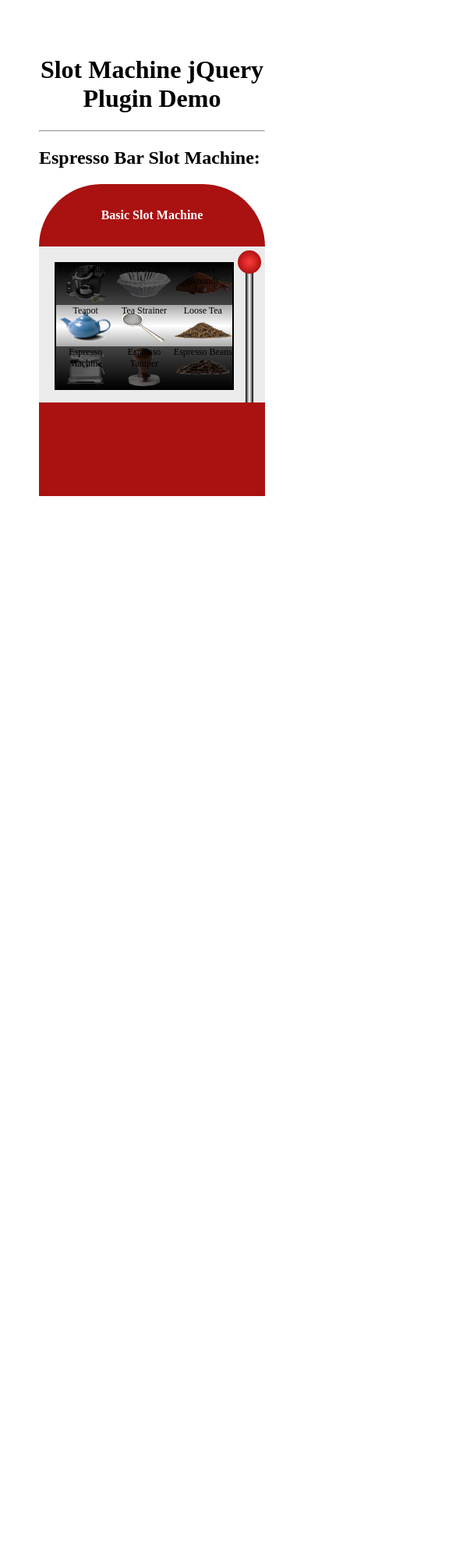
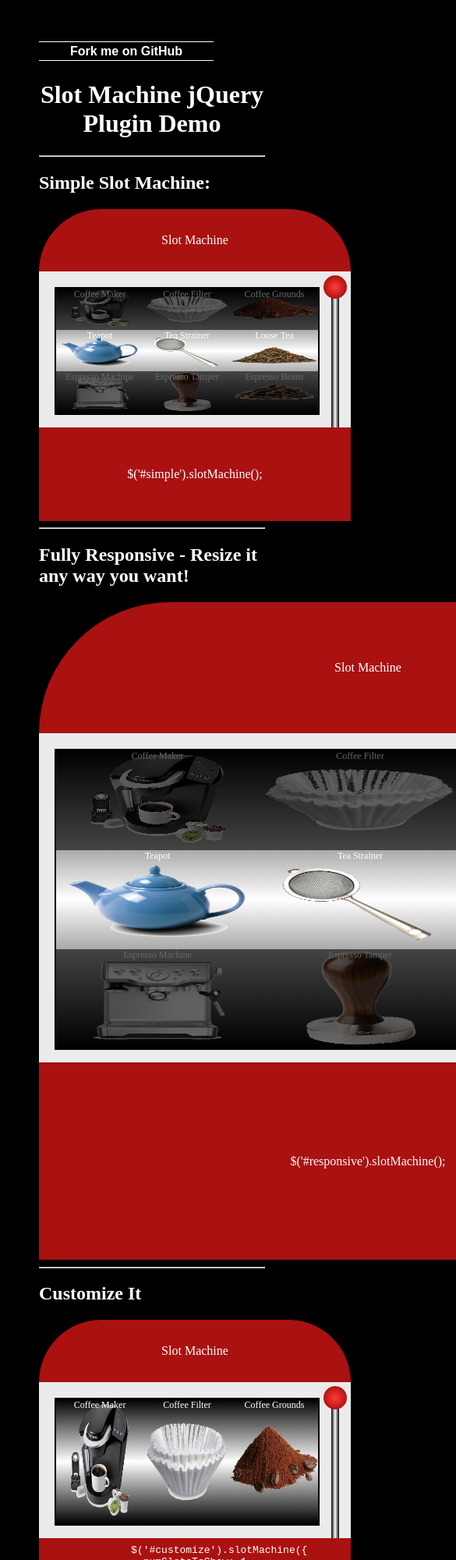
Before and after one commit to VictorChen/slot-machine, a website: page demo-dev.html in a window 390 px wide. Shown: the top 2000 px of the page at 78% size, 585 px wide, since content can reach past the window. Before the commit the page ends 844 px from the top, so only its background shows below. Drawn offline with nearby package versions, Linux system fonts and the light colour scheme.

Commit message:
chore(demo): pimping out the demo page!

```diff
--- a/demo-dev.html
+++ b/demo-dev.html
@@ -9,15 +9,6 @@
   <script src="src/slot.machine.js"></script>
 
   <style type="text/css">
-    body {
-      padding: 50px;
-      margin: 0 auto;
-    }
-
-    h1 {
-      text-align: center;
-    }
-
     .slot-box {
       background-size: 100% 100%;
       background-repeat: no-repeat;
@@ -35,14 +26,14 @@
 </head>
 
 <body>
+<span id="forkongithub"><a href="https://github.com/VictorChen/slot-machine">Fork me on GitHub</a></span>
   <h1>Slot Machine jQuery Plugin Demo</h1>
 
   <hr>
 
-  <!-- Example -->
-  <h2>Espresso Bar Slot Machine:</h2>
-  <div id="espresso" class="slot-machine" style="height: 400px;">
-    <div class="slot-header">Basic Slot Machine</div>
+  <h2>Simple Slot Machine:</h2>
+  <div id="simple" class="slot-machine" style="width: 400px; height: 400px;">
+    <div class="slot-header">Slot Machine</div>
     <div class="slot-main">
       <div class="slot-bars">
         <ul class="slot-bar">
@@ -62,12 +53,121 @@
         </ul>
       </div>
     </div>
-    <div class="slot-footer"></div>
+    <div class="slot-footer">$('#simple').slotMachine();</div>
+  </div>
+
+  <hr>
+
+  <h2>Fully Responsive - Resize it any way you want!</h2>
+  <div id="responsive" style="width: 100vh; height: 100vh;" class="slot-machine">
+    <div class="slot-header">Slot Machine</div>
+    <div class="slot-main">
+      <div class="slot-bars">
+        <ul class="slot-bar">
+          <li class="slot-box coffee-maker">Coffee Maker</li>
+          <li class="slot-box teapot">Teapot</li>
+          <li class="slot-box espresso-machine">Espresso Machine</li>
+        </ul>
+        <ul class="slot-bar">
+          <li class="slot-box coffee-filter">Coffee Filter</li>
+          <li class="slot-box tea-strainer">Tea Strainer</li>
+          <li class="slot-box espresso-tamper">Espresso Tamper</li>
+        </ul>
+        <ul class="slot-bar">
+          <li class="slot-box coffee-grounds">Coffee Grounds</li>
+          <li class="slot-box loose-tea">Loose Tea</li>
+          <li class="slot-box espresso-beans">Espresso Beans</li>
+        </ul>
+      </div>
+    </div>
+    <div class="slot-footer">$('#responsive').slotMachine();</div>
+  </div>
+
+  <hr>
+
+  <h2>Customize It</h2>
+  <div id="customize" style="width: 400px; height: 400px;" class="slot-machine">
+    <div class="slot-header">Slot Machine</div>
+    <div class="slot-main">
+      <div class="slot-bars">
+        <ul class="slot-bar">
+          <li class="slot-box coffee-maker">Coffee Maker</li>
+          <li class="slot-box teapot">Teapot</li>
+          <li class="slot-box espresso-machine">Espresso Machine</li>
+        </ul>
+        <ul class="slot-bar">
+          <li class="slot-box coffee-filter">Coffee Filter</li>
+          <li class="slot-box tea-strainer">Tea Strainer</li>
+          <li class="slot-box espresso-tamper">Espresso Tamper</li>
+        </ul>
+        <ul class="slot-bar">
+          <li class="slot-box coffee-grounds">Coffee Grounds</li>
+          <li class="slot-box loose-tea">Loose Tea</li>
+          <li class="slot-box espresso-beans">Espresso Beans</li>
+        </ul>
+      </div>
+    </div>
+    <div class="slot-footer">
+      <pre>
+        $('#customize').slotMachine({
+          numSlotsToShow: 1,
+          spinSpeed: 2000,
+          easeOutSpeed: 2000,
+          minRounds: 2
+        });
+      </pre>
+    </div>
+  </div>
+
+  <br>
+
+  <div id="more" style="width: 100vh; height: 100vh;" class="slot-machine">
+    <div class="slot-header">Slot Machine</div>
+    <div class="slot-main">
+      <div class="slot-bars">
+        <ul class="slot-bar">
+          <li class="slot-box coffee-maker">Coffee Maker</li>
+          <li class="slot-box teapot">Teapot</li>
+          <li class="slot-box espresso-machine">Espresso Machine</li>
+        </ul>
+        <ul class="slot-bar">
+          <li class="slot-box coffee-filter">Coffee Filter</li>
+          <li class="slot-box tea-strainer">Tea Strainer</li>
+          <li class="slot-box espresso-tamper">Espresso Tamper</li>
+        </ul>
+        <ul class="slot-bar">
+          <li class="slot-box coffee-grounds">Coffee Grounds</li>
+          <li class="slot-box loose-tea">Loose Tea</li>
+          <li class="slot-box espresso-beans">Espresso Beans</li>
+        </ul>
+      </div>
+    </div>
+    <div class="slot-footer">
+      <pre>
+        $('#more').slotMachine({
+          numSlotsToShow: 7,
+          slotDifferenceFactor: 1
+        });
+      </pre>
+    </div>
   </div>
 
   <script type="text/javascript">
     $(function () {
-      $('#espresso').slotMachine();
+      $('#simple').slotMachine();
+      $('#responsive').slotMachine();
+
+      $('#customize').slotMachine({
+        numSlotsToShow: 1,
+        spinSpeed: 2000,
+        easeOutSpeed: 2000,
+        minRounds: 2
+      });
+
+      $('#more').slotMachine({
+        numSlotsToShow: 7,
+        slotDifferenceFactor: 1
+      });
     });
   </script>
 
--- a/demo.css
+++ b/demo.css
@@ -1,8 +1,3 @@
-body {
-  padding: 50px;
-  margin: 0 auto;
-}
-
-h1 {
-  text-align: center;
-}
+body { padding: 50px; margin: 0 auto; background-color: black; color: white;}
+h1 { text-align: center;  }
+#forkongithub a{background:#000;color:#fff;text-decoration:none;font-family:arial,sans-serif;text-align:center;font-weight:bold;padding:5px 40px;font-size:1rem;line-height:2rem;position:relative;transition:0.5s;}#forkongithub a:hover{background:#c11;color:#fff;}#forkongithub a::before,#forkongithub a::after{content:"";width:100%;display:block;position:absolute;top:1px;left:0;height:1px;background:#fff;}#forkongithub a::after{bottom:1px;top:auto;}@media screen and (min-width:800px){#forkongithub{position:fixed;display:block;top:0;right:0;width:200px;overflow:hidden;height:200px;z-index:9999;}#forkongithub a{width:200px;position:absolute;top:60px;right:-60px;transform:rotate(45deg);-webkit-transform:rotate(45deg);-ms-transform:rotate(45deg);-moz-transform:rotate(45deg);-o-transform:rotate(45deg);box-shadow:4px 4px 10px rgba(0,0,0,0.8);}}
--- a/src/slot.machine.scss
+++ b/src/slot.machine.scss
@@ -32,11 +32,13 @@ $leverOuterColor: #910000;
 }
 
 .slot-machine .slot-header {
-  color: white;
-  font-weight: bold;
   border-top-left-radius: $headerRadius;
   border-top-right-radius: $headerRadius;
   height: $headerHeight;
+}
+
+.slot-machine .slot-header, .slot-machine .slot-footer {
+  color: $mainColor3;
   background-color: $mainColor4;
   display: -webkit-flexbox;
   display: -ms-flexbox;
@@ -120,5 +122,4 @@ $leverOuterColor: #910000;
 
 .slot-machine .slot-footer {
   height: $footerHeight;
-  background-color: $mainColor4;
 }
```
Also changed, not shown: dist/slot.machine.css, dist/slot.machine.min.css.
